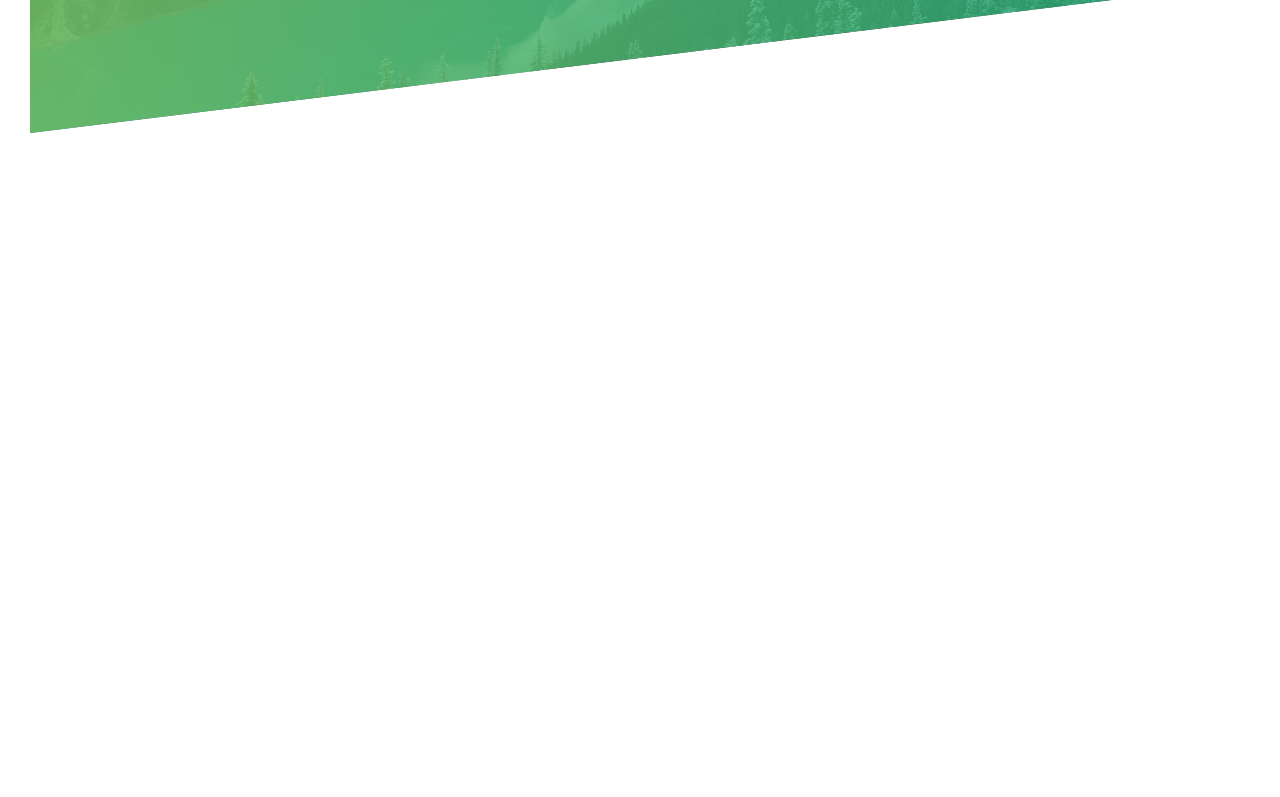
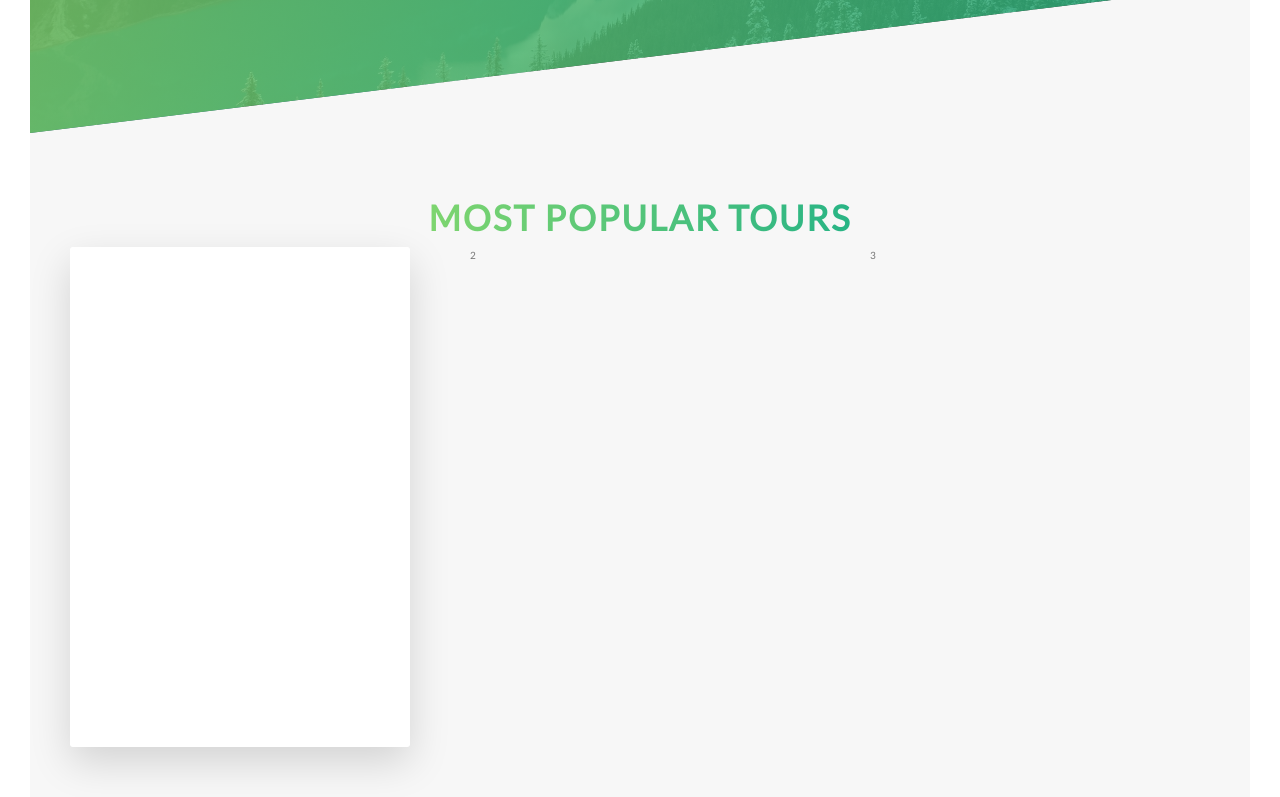
Before and after one commit to J0ssue/Advanced-CSS-vue, a Vue app: page / in a window 1280 px wide. Shown: the part 2000-2797 px from the top of the page. Before the commit the page ends 2133 px from the top, so only its background shows below. Built offline with nearby package versions, Linux system fonts and the light colour scheme.

Commit message:
add card functionality

```diff
--- /dev/null
+++ b/src/components/Card.vue
@@ -0,0 +1,12 @@
+<template>
+	<div class="card">
+		<div class="card__side card__side--front">Front</div>
+		<div class="card__side card__side--back card__side--back-1"></div>
+	</div>
+</template>
+
+<script>
+	export default {
+		name: "Card"
+	};
+</script>
--- a/src/main.js
+++ b/src/main.js
@@ -8,11 +8,13 @@ import HeadingSecondary from './components/HeadingSecondary.vue';
 import HeadingTertiary from './components/HeadingTertiary.vue';
 import Composition from './components/Composition.vue';
 import FeatureBox from './components/FeatureBox.vue';
+import Card from './components/Card.vue';
 
 Vue.component('heading-secondary', HeadingSecondary);
 Vue.component('heading-tertiary', HeadingTertiary);
 Vue.component('composition', Composition);
 Vue.component('feature-box', FeatureBox);
+Vue.component('card', Card);
 
 Vue.config.productionTip = false
 
--- a/src/pages/Home.vue
+++ b/src/pages/Home.vue
@@ -3,106 +3,27 @@
 		<header-section></header-section>
 		<main>
 			<!-- ABOUT SECTION -->
-			<section class="section-about">
-				<header class="u-center-text u-margin-bottom-8">
-					<heading-secondary
-						class="u-margin-bottom-big"
-						text="Exciting tours for adventurous people"
-					></heading-secondary>
-				</header>
-
-				<div class="row">
-					<div class="col-1-of-2">
-						<heading-tertiary
-							class="u-margin-bottom-2"
-							text="you're going to fall in love with nature"
-						></heading-tertiary>
-						<p class="paragraph">
-							Lorem ipsum, dolor sit amet consectetur adipisicing elit. Ea,
-							deserunt. Lorem ipsum dolor sit amet consectetur adipisicing elit.
-							Consectetur, aperia. Lorem ipsum dolor sit amet.
-						</p>
-
-						<heading-tertiary
-							class="u-margin-bottom-2"
-							text="live adventures like you never have before"
-						></heading-tertiary>
-						<p class="paragraph">
-							Lorem ipsum, dolor sit amet consectetur adipisicing elit. Ea,
-							deserunt. Lorem ipsum dolor sit amet consectetur adipisicing elit.
-							Consectetur, aperiam. Lorem ipsum dolor sit amet consectetur.
-						</p>
-
-						<a href="#" class="btn-text">Learn more &rarr;</a>
-					</div>
-					<div class="col-1-of-2">
-						<composition :images="images"></composition>
-					</div>
-				</div>
-			</section>
-
+			<about-section></about-section>
 			<!-- FEATURE SECTION -->
-			<section class="section-feature">
-				<div class="row">
-					<div
-						class="col-1-of-4"
-						v-for="(box, index) in featureBoxes"
-						:key="index * 3"
-					>
-						<feature-box
-							:icon="box.icon"
-							:title="box.title"
-							:text="box.text"
-						></feature-box>
-					</div>
-				</div>
-			</section>
+			<feature-section></feature-section>
+			<!-- TOURS SECTION -->
+			<tours-section></tours-section>
 		</main>
 	</div>
 </template>
 
 <script>
 	import Header from "@/sections/home/Header";
+	import About from "@/sections/home/About";
+	import Feature from "@/sections/home/Feature";
+	import Tours from "@/sections/home/Tours";
 	export default {
 		components: {
-			"header-section": Header
+			"header-section": Header,
+			"about-section": About,
+			"feature-section": Feature,
+			"tours-section": Tours
 		},
-		name: "Home",
-		data() {
-			return {
-				images: [
-					require("../assets/images/nat-1-large.jpg"),
-					require("../assets/images/nat-2-large.jpg"),
-					require("../assets/images/nat-3-large.jpg")
-				],
-				featureBoxes: [
-					{
-						icon: "fas fa-globe-europe",
-						title: "Explore the world",
-						text:
-							"Lorem ipsum dolor sit amet consectetur adipisicing elit. Perspiciatis, natus?"
-					},
-
-					{
-						icon: "far fa-compass",
-						title: "Meet Nature",
-						text:
-							"Lorem ipsum dolor sit amet consectetur adipisicing elit. Perspiciatis, natus?"
-					},
-					{
-						icon: "far fa-map",
-						title: "Find your way",
-						text:
-							"Lorem ipsum dolor sit amet consectetur adipisicing elit. Perspiciatis, natus?"
-					},
-					{
-						icon: "far fa-heart",
-						title: "Live a healthier life",
-						text:
-							"Lorem ipsum dolor sit amet consectetur adipisicing elit. Perspiciatis, natus?"
-					}
-				]
-			};
-		}
+		name: "Home"
 	};
 </script>
--- a/src/sass/abstract/_variables.scss
+++ b/src/sass/abstract/_variables.scss
@@ -1,6 +1,12 @@
 $color-primary: #55c57a;
 $color-primary-light: #7ed56f;
 $color-primary-dark: #28b485;
+//
+$color-secondary-light: #ffb900;
+$color-secondary-dark: #ff7730;
+//
+$color-tertiary-light: #2998ff;
+$color-tertiary-dark: #5643fa;
 // grays
 $color-grey-dark: #777;
 $color-grey-light-1: #f7f7f7;
--- /dev/null
+++ b/src/sass/components/_card.scss
@@ -0,0 +1,35 @@
+.card {
+    perspective: 150rem;
+    -moz-perspective: 150rem;
+    position: relative;
+    height: 50rem;
+    &__side {
+        background-color: white;
+        font-size: 2rem;
+        color: #fff;
+        height: 50rem;
+        width: 100%;
+        position: absolute;
+        top: 0;
+        left: 0;
+        transition: all 1s ease;
+        backface-visibility: hidden;
+        border-radius: 3px;
+        box-shadow: 0 1.5rem 4rem rgba($color-black, .15);
+        &--front {
+            background-color: $color-white;
+        }
+        &--back {
+            transform: rotateY(-180deg);
+            &-1 {
+                background-image: linear-gradient(to right bottom, $color-secondary-light, $color-secondary-dark);
+            }
+        }
+    }
+    &:hover &__side--front {
+        transform: rotateY(180deg)
+    }
+    &:hover &__side--back {
+        transform: rotateY(0deg)
+    }
+}
--- a/src/sass/main.scss
+++ b/src/sass/main.scss
@@ -11,6 +11,7 @@
 @import './components/button';
 @import './components/composition';
 @import './components/feature-box';
+@import './components/card';
 // layout
 @import './layout/header';
 @import './layout/grid-floats';
--- a/src/sass/pages/_home.scss
+++ b/src/sass/pages/_home.scss
@@ -16,3 +16,9 @@
         transform: skewY(7deg);
     }
 }
+
+.section-tours {
+    background-color: $color-grey-light-1;
+    padding: 25rem 0 50rem 0;
+    margin-top: -12rem;
+}
--- /dev/null
+++ b/src/sections/home/About.vue
@@ -0,0 +1,54 @@
+<template>
+	<section class="section-about">
+		<header class="u-center-text u-margin-bottom-8">
+			<heading-secondary
+				class="u-margin-bottom-big"
+				text="Exciting tours for adventurous people"
+			></heading-secondary>
+		</header>
+
+		<div class="row">
+			<div class="col-1-of-2">
+				<heading-tertiary
+					class="u-margin-bottom-2"
+					text="you're going to fall in love with nature"
+				></heading-tertiary>
+				<p class="paragraph">
+					Lorem ipsum, dolor sit amet consectetur adipisicing elit. Ea,
+					deserunt. Lorem ipsum dolor sit amet consectetur adipisicing elit.
+					Consectetur, aperia. Lorem ipsum dolor sit amet.
+				</p>
+
+				<heading-tertiary
+					class="u-margin-bottom-2"
+					text="live adventures like you never have before"
+				></heading-tertiary>
+				<p class="paragraph">
+					Lorem ipsum, dolor sit amet consectetur adipisicing elit. Ea,
+					deserunt. Lorem ipsum dolor sit amet consectetur adipisicing elit.
+					Consectetur, aperiam. Lorem ipsum dolor sit amet consectetur.
+				</p>
+
+				<a href="#" class="btn-text">Learn more &rarr;</a>
+			</div>
+			<div class="col-1-of-2">
+				<composition :images="images"></composition>
+			</div>
+		</div>
+	</section>
+</template>
+
+<script>
+	export default {
+		name: "AboutSection",
+		data() {
+			return {
+				images: [
+					require("@/assets/images/nat-1-large.jpg"),
+					require("@/assets/images/nat-2-large.jpg"),
+					require("@/assets/images/nat-3-large.jpg")
+				]
+			};
+		}
+	};
+</script>
--- /dev/null
+++ b/src/sections/home/Feature.vue
@@ -0,0 +1,54 @@
+<template>
+	<section class="section-feature">
+		<div class="row">
+			<div
+				class="col-1-of-4"
+				v-for="(box, index) in featureBoxes"
+				:key="index * 3"
+			>
+				<feature-box
+					:icon="box.icon"
+					:title="box.title"
+					:text="box.text"
+				></feature-box>
+			</div>
+		</div>
+	</section>
+</template>
+
+<script>
+	export default {
+		name: "FeatureSection",
+		data() {
+			return {
+				featureBoxes: [
+					{
+						icon: "fas fa-globe-europe",
+						title: "Explore the world",
+						text:
+							"Lorem ipsum dolor sit amet consectetur adipisicing elit. Perspiciatis, natus?"
+					},
+
+					{
+						icon: "far fa-compass",
+						title: "Meet Nature",
+						text:
+							"Lorem ipsum dolor sit amet consectetur adipisicing elit. Perspiciatis, natus?"
+					},
+					{
+						icon: "far fa-map",
+						title: "Find your way",
+						text:
+							"Lorem ipsum dolor sit amet consectetur adipisicing elit. Perspiciatis, natus?"
+					},
+					{
+						icon: "far fa-heart",
+						title: "Live a healthier life",
+						text:
+							"Lorem ipsum dolor sit amet consectetur adipisicing elit. Perspiciatis, natus?"
+					}
+				]
+			};
+		}
+	};
+</script>
--- a/src/sections/home/Header.vue
+++ b/src/sections/home/Header.vue
@@ -20,6 +20,6 @@
 
 <script>
 	export default {
-		name: "Header"
+		name: "HeaderSection"
 	};
 </script>
--- /dev/null
+++ b/src/sections/home/Tours.vue
@@ -0,0 +1,18 @@
+<template>
+	<section class="section-tours">
+		<header class="u-center-text">
+			<heading-secondary text="Most popular tours"></heading-secondary>
+		</header>
+		<div class="row">
+			<div class="col-1-of-3"><card></card></div>
+			<div class="col-1-of-3">2</div>
+			<div class="col-1-of-3">3</div>
+		</div>
+	</section>
+</template>
+
+<script>
+	export default {
+		name: "ToursSection"
+	};
+</script>
```
